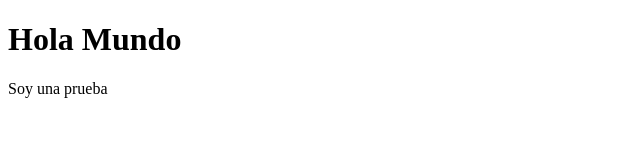
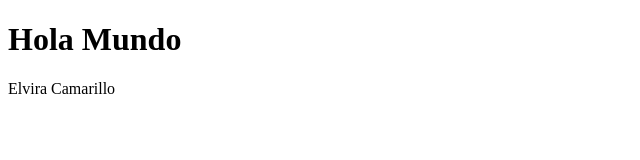
Before and after one commit to ElviraCamarillo/principal, a plain HTML site: page index.html in a window 1280 px wide. Shown: the full height of the page, 0-640 px from the left. Drawn offline with Linux system fonts and the light colour scheme.

Commit message:
test merge

```diff
--- a/index.html
+++ b/index.html
@@ -8,7 +8,7 @@
 </head>
 <body>
     <h1>Hola Mundo</h1>
-    <p>Soy una prueba</p>
+    <p>Elvira Camarillo</p>
 
 </body>
 </html>
```
